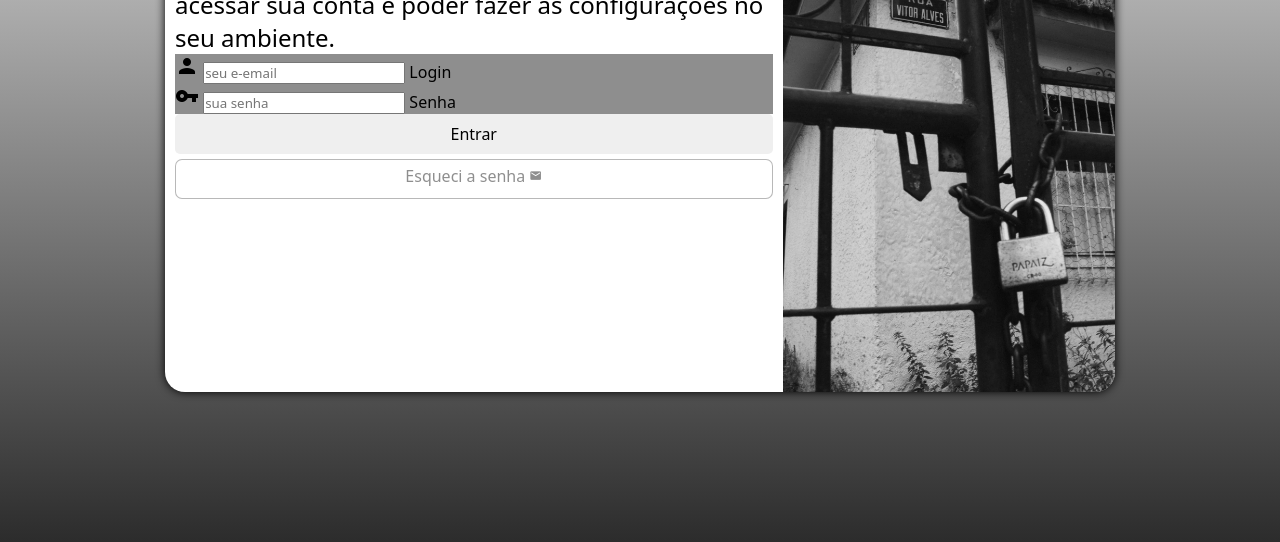
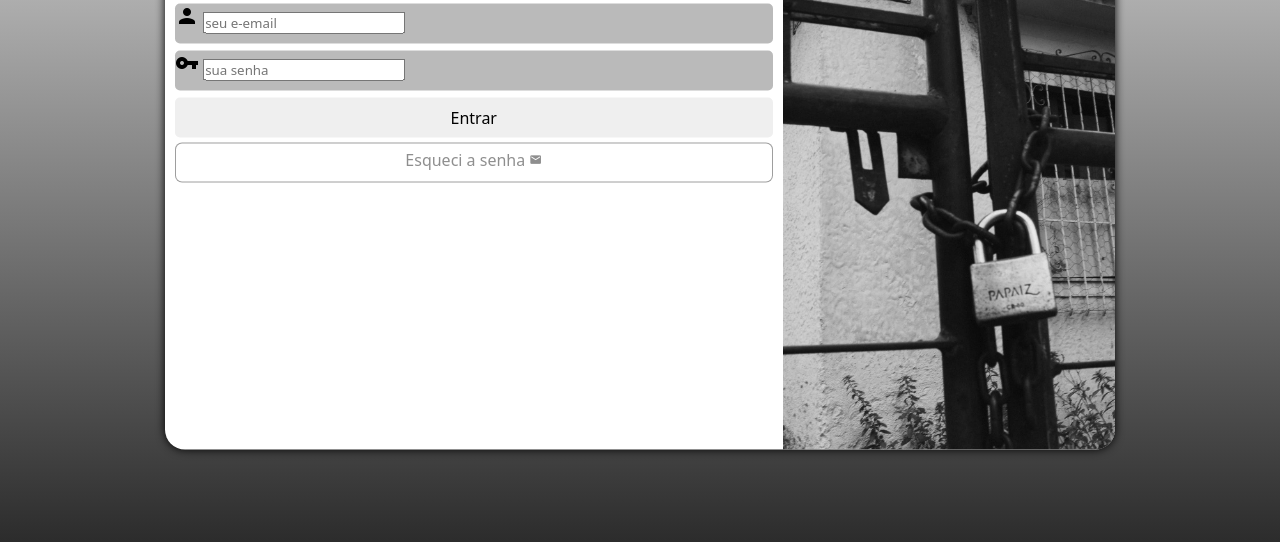
Before and after one commit to adriansanttos/projeto-login, a plain HTML site: page index.html in a window 1280 px wide. Shown: the part 258-800 px from the top of the page. Drawn offline with Linux system fonts and the light colour scheme.

Commit message:
atualização

```diff
--- a/estilos/style.css
+++ b/estilos/style.css
@@ -28,8 +28,8 @@ section#login {
     overflow: hidden;
 
     background-color: white;
-    width: 450px;
-    height: 500px;
+    width: 350px;
+    height: 615px;
     border-radius: 20px;
     box-shadow: 0px 0px 10px black;
 
@@ -51,14 +51,23 @@ section#login >div#formulario {
 div#formulario > h1 {
     text-align: center;
     margin-bottom: 10px;
+
 }
 div#formulario > p {
     font-size: 0.8em;
 }
+
+
 form > div.campo {
-    background-color: #00000071;
+    background-color: #64646471;
     display: block;
     width: 100%;
+    height: 40px;
+    border-radius: 5px;
+    margin: 7px 0px;
+}
+div.campo > label {
+    display: none;
 }
 form > input[type=submit] {
     display: block;
@@ -72,7 +81,7 @@ form > input[type=submit] {
     cursor: pointer;
 }
 form > input[type=submit]:hover {
-    background-color: #000000
+    background-color: #02020246
 }
 form > a.botao {
     display: block;
@@ -84,12 +93,12 @@ form > a.botao {
     margin-top: 5px;
     background-color: white;
     color: #00000071;
-    border: 1px solid #5f5f5f71;
+    border: 1px solid #24242471;
     border-radius: 7px;
     text-decoration: none;
 }
 form > a.botao:hover {
-    background-color: #85818171;
+    background-color: #00000071;
 }
 form > a.botao > i {
     font-size: 0.8em;
```
